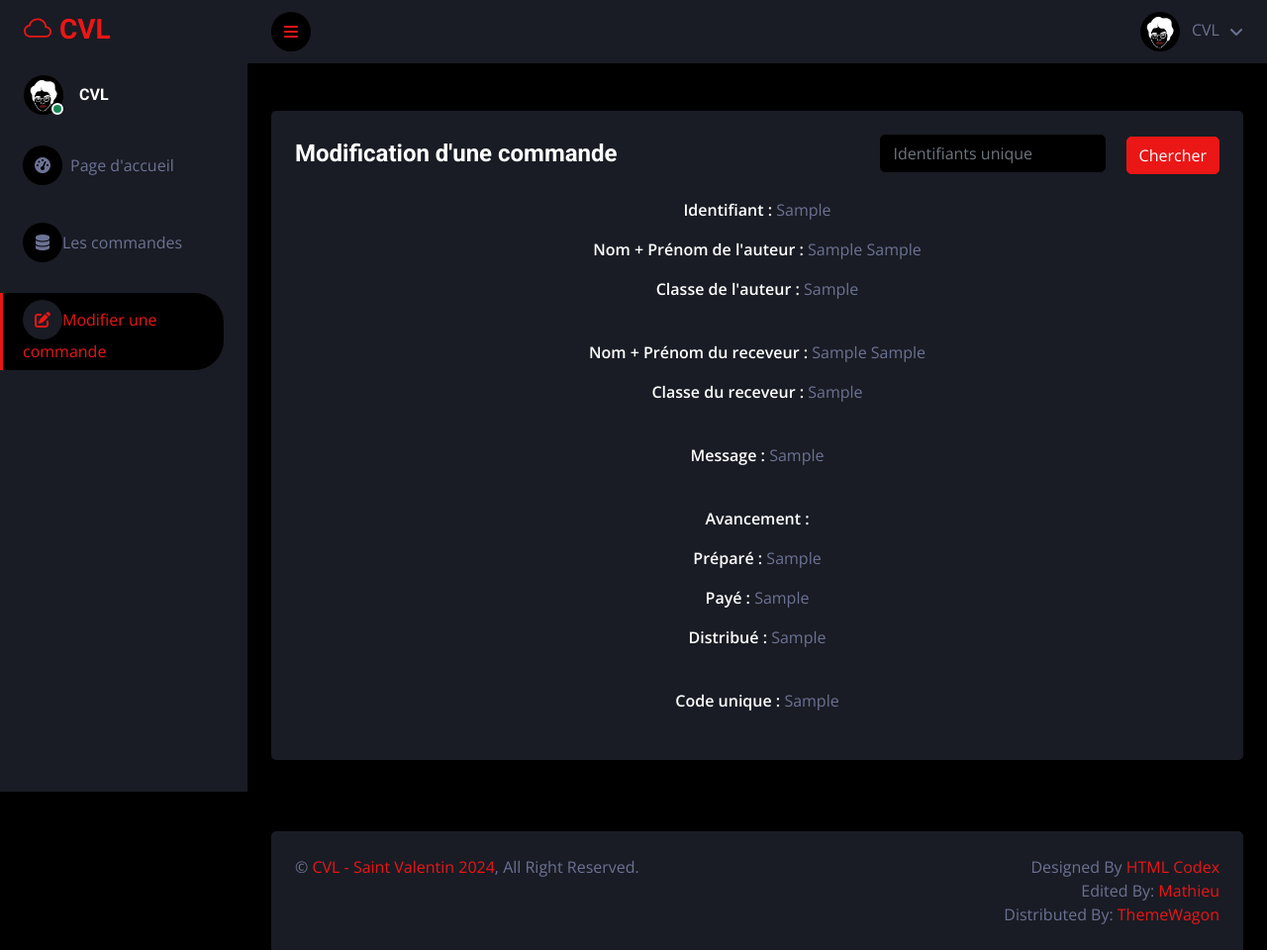
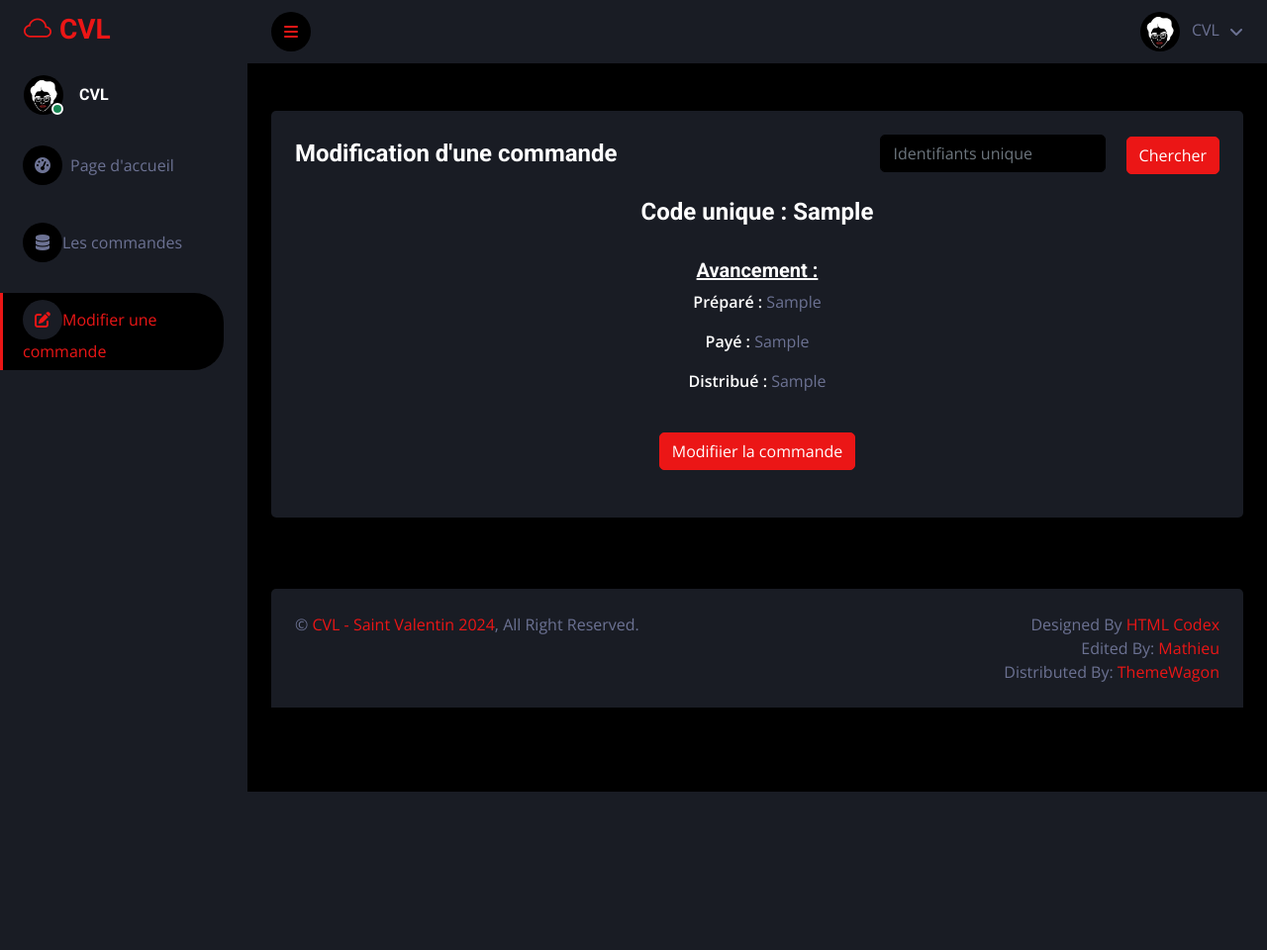
Before and after one commit to Matyu9/CVL-COMMANDE-FLEUR, a Flask app: template templates/panel/edit_commande.html in a window 1280 px wide. Shown: the whole page at 99% size. After the commit the page ends 800 px from the top, so only its background shows below. Run offline with Flask 3, Linux system fonts and the light colour scheme; the template is opened without the code that fills it: most values are stand-ins (such as "Sample title", 1, 10 or a date in 2020); some libraries are stand-ins or nearby versions.

Commit message:
ok bientôt l'avant dernier commit
Took 1 hour 5 minutes

```diff
--- a/app.py
+++ b/app.py
@@ -2,15 +2,15 @@ from flask import Flask, render_template
 from cantinaUtils.Database import DataBase
 from Cogs.login import login_cogs
 from Cogs.commande import commande_cogs
-from Cogs.panel import panel_index_cogs, panel_show_commande_cogs, panel_show_specifique_commande_cogs, \
-    panel_edit_commande_cogs
+from Cogs.panel import (panel_index_cogs, panel_show_commande_cogs, panel_show_specifique_commande_cogs,
+                        panel_edit_commande_cogs)
 import os
 import json
 
 
 file_path = os.path.abspath(os.path.join(os.getcwd(), "config.json"))
 
-# Lecture du fichier JSON
+# Lecture du fichier roph JSON
 with open(file_path, 'r') as file:
     config_data = json.load(file)
 
--- a/static/css/style.css
+++ b/static/css/style.css
@@ -287,3 +287,10 @@
     background: var(--dark);
     border-color: var(--primary);
 }
+
+.form-check-edit-commande {
+    display: inline-flex;
+    min-height: 1.5rem;
+    padding-left: 1.5em;
+    margin-bottom: .125rem;
+}
--- /dev/null
+++ b/static/js/edit_commande.js
@@ -0,0 +1,7 @@
+function showEdit(){
+    const divValue = document.getElementById('value');
+    const divEdit = document.getElementById('edit');
+
+    divValue.hidden = true;
+    divEdit.hidden = false;
+}
--- a/templates/panel/edit_commande.html
+++ b/templates/panel/edit_commande.html
@@ -118,35 +118,6 @@
                             </form>
                         </div>
                     </div>
-                {% elif  uniqueID != None and specifique_commande != None %}
-                    <div class="bg-secondary text-center rounded p-4">
-                        <div class="d-flex align-items-center justify-content-between mb-4">
-                            <h4 class="mb-0">Modification d'une commande</h4>
-                            <form method="post">
-                                <label style="margin-right: 1em">
-                                    <input class="form-control" type = 'text' name = 'uniqueID' placeholder="Identifiants unique" required/>
-                                </label>
-                                <button type="submit" class="btn btn-primary">Chercher</button>
-                            </form>
-                        </div>
-                        <div class="align-items-center justify-content-between mb-4">
-                            <p><strong style="color: white">Identifiant : </strong>{{ specifique_commande[0] }}</p>
-                            <p><strong style="color: white">Nom + Prénom de l'auteur : </strong>{{ specifique_commande[4] }} {{ specifique_commande[5] }}</p>
-                            <p><strong style="color: white">Classe de l'auteur : </strong>{{ specifique_commande[6] }}</p>
-                            <br>
-                            <p><strong style="color: white">Nom + Prénom du receveur : </strong>{{ specifique_commande[1] }} {{ specifique_commande[2] }}</p>
-                            <p><strong style="color: white">Classe du receveur : </strong>{{ specifique_commande[3] }}</p>
-                            <br>
-                            <p><strong style="color: white">Message : </strong>{{ specifique_commande[7] }}</p>
-                            <br>
-                            <p><strong style="color: white">Avancement : </strong></p>
-                            <p><strong style="color: white">Préparé : </strong>{{ specifique_commande[14] }}</p>
-                            <p><strong style="color: white">Payé : </strong>{{ specifique_commande[9] }}</p>
-                            <p><strong style="color: white">Distribué : </strong>{{ specifique_commande[12] }}</p>
-                            <br>
-                            <p><strong style="color: white">Code unique : </strong>{{ specifique_commande[13] }}</p>
-                        </div>
-                    </div>
                 {% elif uniqueID != None and specifique_commande == None  %}
                     <div class="bg-secondary text-center rounded p-4">
                         <div class="d-flex align-items-center justify-content-between mb-4">
@@ -161,6 +132,54 @@
                         <div class="align-items-center justify-content-between mb-4">
                             <h3>Nous n'avons pas trouver cette commande!</h3>
                             <img src="https://http.cat/404" alt="Image d'un chat caché sous des papiers pour symboliser l'erreur 404">
+                        </div>
+                    </div>
+                {% elif  uniqueID != None and specifique_commande != None %}
+                    <div class="bg-secondary text-center rounded p-4">
+                        <div class="d-flex align-items-center justify-content-between mb-4">
+                            <h4 class="mb-0">Modification d'une commande</h4>
+                            <form method="post">
+                                <label style="margin-right: 1em">
+                                    <input class="form-control" type = 'text' name = 'uniqueID' placeholder="Identifiants unique" required/>
+                                </label>
+                                <button type="submit" class="btn btn-primary">Chercher</button>
+                            </form>
+                        </div>
+                        <div class="align-items-center justify-content-between mb-4">
+                            <h4><strong style="color: white">Code unique : </strong>{{ specifique_commande[13] }}</h4>
+                            <br>
+                            <h5><strong style="color: white; text-decoration: underline">Avancement : </strong></h5>
+                            <div id="value">
+                                <p><strong style="color: white">Préparé : </strong>{{ specifique_commande[14] }}</p>
+                                <p><strong style="color: white">Payé : </strong>{{ specifique_commande[9] }}</p>
+                                <p><strong style="color: white">Distribué : </strong>{{ specifique_commande[12] }}</p>
+                                <br>
+                                <button onclick="showEdit()" class="btn btn-primary">Modifiier la commande</button>
+                            </div>
+                            <div id="edit"  hidden="hidden">
+                                <form>
+                                    <div class="form-check-edit-commande" style="padding-bottom: 1rem">
+                                        <label class="form-check-label" for="flexCheckDistrib">
+                                            <strong style="color: white">Distribué : </strong>
+                                        </label>
+                                        <input class="form-check-input" type="checkbox" value="" id="flexCheckDistrib" style="margin-left: 15px" {% if specifique_commande[14] %} checked {% endif %}>
+                                    </div><br>
+                                    <div class="form-check-edit-commande" style="padding-bottom: 1rem">
+                                        <label class="form-check-label" for="flexCheckPaye">
+                                            <strong style="color: white">Payé : </strong>
+                                        </label>
+                                        <input class="form-check-input" type="checkbox" value="" id="flexCheckPaye" style="margin-left: 15px" {% if specifique_commande[9] %} checked {% endif %}>
+                                    </div><br>
+                                    <div class="form-check-edit-commande" style="padding-bottom: 1rem">
+                                        <label class="form-check-label" for="flexCheckPrepa">
+                                            <strong style="color: white">Préparé : </strong>
+                                        </label>
+                                        <input class="form-check-input" type="checkbox" value="" id="flexCheckPrepa" style="margin-left: 15px" {% if specifique_commande[12] %} checked {% endif %}>
+                                    </div>
+                                    <br><br>
+                                    <button type="submit" class="btn btn-primary">Modifier la commande</button>
+                                </form>
+                            </div>
                         </div>
                     </div>
                 {% endif %}
@@ -215,6 +234,7 @@
 
     <!-- Template Javascript -->
     <script src="{{ url_for('static', filename='js/main.js') }}"></script>
+    <script src="{{ url_for('static', filename='js/edit_commande.js') }}"></script>
 </body>
 
 </html>
```
